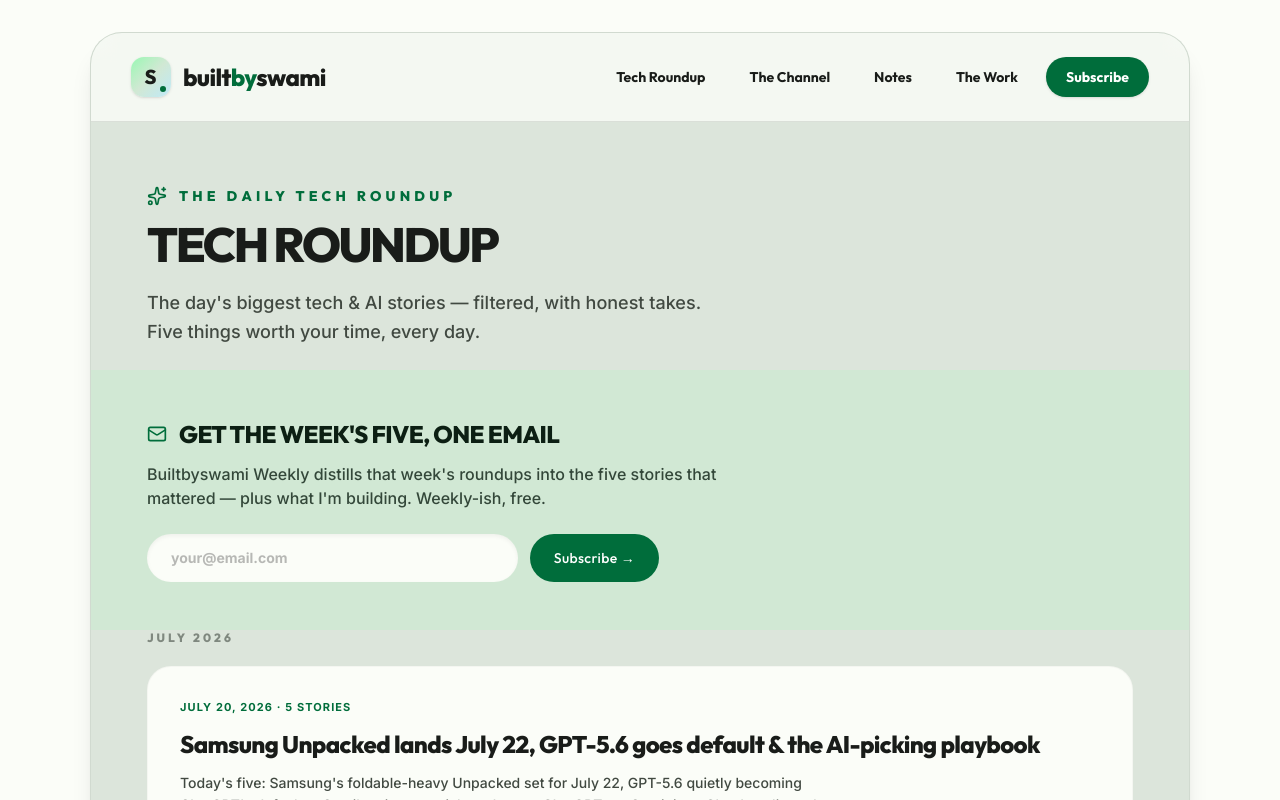
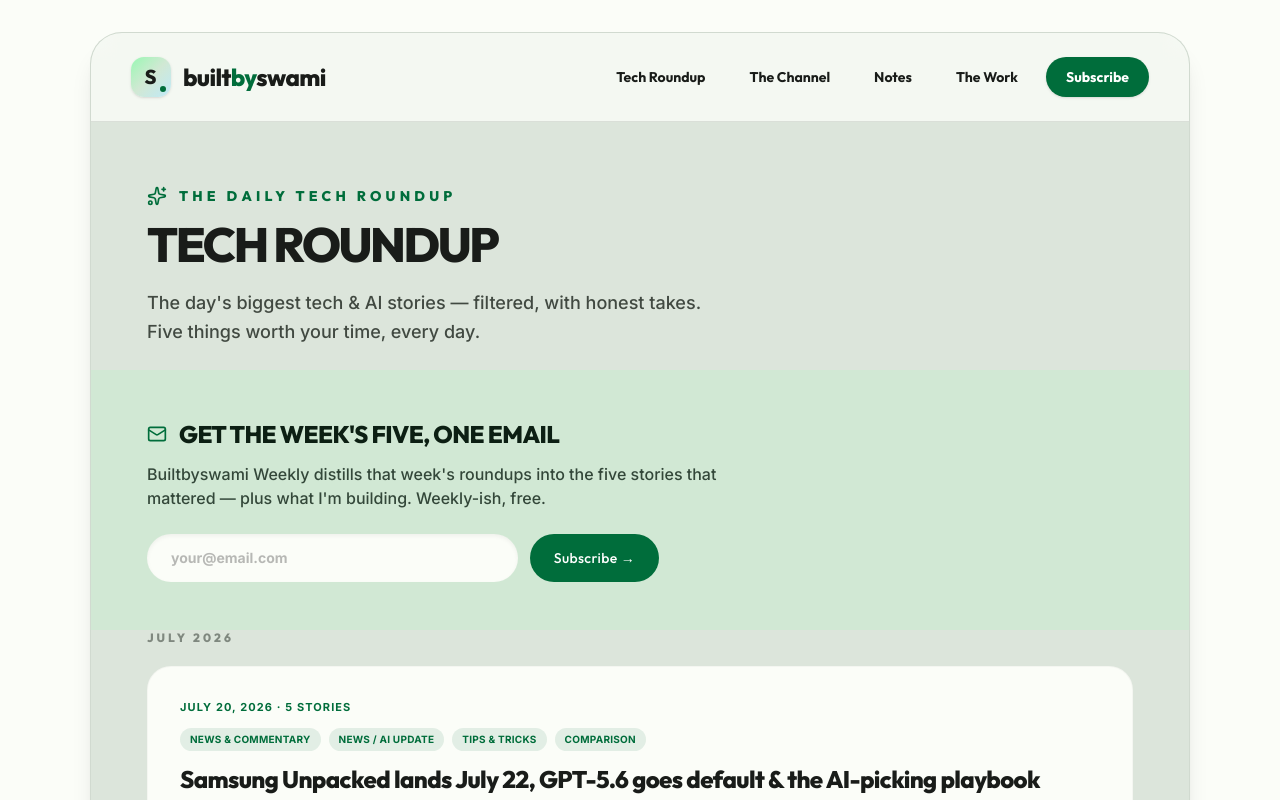
Before and after one commit to swamiguru/Swami-Guru-Portfolio, a React (Vite) app: page /tech-roundup in a window 1280 px wide. Shown: the top 800 px of the page. Built offline with nearby package versions, Linux system fonts and the light colour scheme.

Commit message:
feat: category tags on roundup archive cards

```diff
--- a/src/pages/Tech.tsx
+++ b/src/pages/Tech.tsx
@@ -86,7 +86,12 @@
                   <h2 className="font-display text-xs font-black uppercase tracking-[0.25em] text-m3-on-surface-variant/60">
                     {formatMonth(month)}
                   </h2>
-                  {items.map((d) => (
+                  {items.map((d) => {
+                    // Surface up to 4 distinct editorial pillars from that
+                    // day's stories as tags — cheap visual differentiation
+                    // pulled straight from data that's already there.
+                    const tags = Array.from(new Set(d.posts.map((p) => p.pillar))).slice(0, 4);
+                    return (
                     <Link
                       key={d.date}
                       to={`/tech-roundup/${d.date}`}
@@ -95,6 +100,18 @@
                       <div className="text-[11px] font-bold uppercase tracking-widest text-m3-primary">
                         {formatDigestDate(d.date)} · {d.posts.length} stories
                       </div>
+                      {tags.length > 0 && (
+                        <div className="flex flex-wrap gap-2">
+                          {tags.map((tag) => (
+                            <span
+                              key={tag}
+                              className="text-[10px] font-bold uppercase tracking-wide px-2.5 py-1 rounded-full bg-m3-primary/10 text-m3-primary"
+                            >
+                              {tag}
+                            </span>
+                          ))}
+                        </div>
+                      )}
                       <h3 className="display text-xl md:text-2xl font-extrabold tracking-tight text-m3-on-surface group-hover:text-m3-primary transition-colors">
                         {d.title}
                       </h3>
@@ -105,7 +122,8 @@
                         Read the roundup <ArrowRight className="w-3.5 h-3.5" />
                       </span>
                     </Link>
-                  ))}
+                    );
+                  })}
                 </div>
               ))}
             </div>
```
